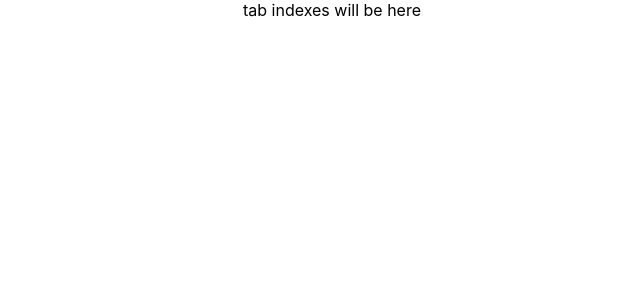
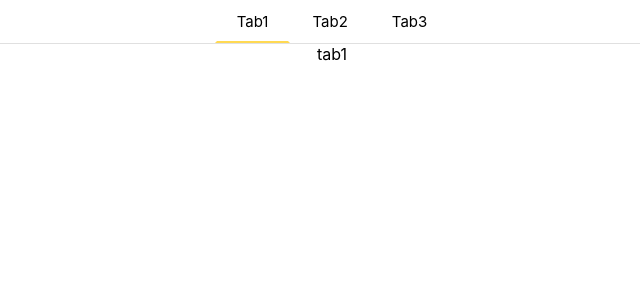
Before and after one commit to Jiho31/wanted_pre_onboarding, a React (Create React App) app in the folder custom-component/: page / in a window 1280 px wide. Shown: the top 300 px of the page, without its empty margins (308-948 px from the left). Built offline with nearby package versions, Linux system fonts and the light colour scheme.

Commit message:
Feat: Tab 컴포넌트 구현

```diff
--- a/custom-component/src/App.js
+++ b/custom-component/src/App.js
@@ -1,12 +1,39 @@
 import "./App.css";
+import React, { useState } from "react";
 import Tab from "./component/Tab";
 
+const tabElements = [
+  { id: 0, content: "tab1" },
+  { id: 1, content: "tab2" },
+  { id: 2, content: "tab3" },
+];
+
 function App() {
+  const [tabIndex, setTabIndex] = useState(0);
+
+  const renderElement = (idx) => {
+    setTabIndex(idx);
+  };
+
   return (
     <div className="App">
       <header>
-        <Tab />
+        <Tab tabEventHandler={renderElement} currentIndex={tabIndex} />
       </header>
+      <main>
+        <div>
+          {tabElements[tabIndex].content}
+          {/* 탭 내용 템플릿 */}
+          {/* <article>
+            <h1>title 1</h1>
+            <section>content1</section>
+          </article>
+          <article>
+            <h1>title 2</h1>
+            <section>content2</section>
+          </article> */}
+        </div>
+      </main>
     </div>
   );
 }
--- a/custom-component/src/component/Tab.js
+++ b/custom-component/src/component/Tab.js
@@ -1,7 +1,62 @@
 import React from "react";
+import styled from "styled-components";
 
-const Tab = () => {
-  return <div>tab indexes will be here</div>;
+const Tab = ({ tabEventHandler, currentIndex }) => {
+  const onClickHandler = (idx) => {
+    tabEventHandler(idx);
+  };
+
+  return (
+    <NavTab>
+      <ul>
+        <TabElement
+          className={currentIndex === 0 ? "isActive" : ""}
+          onClick={() => onClickHandler(0)}
+        >
+          Tab1
+        </TabElement>
+        <TabElement
+          className={currentIndex === 1 ? "isActive" : ""}
+          onClick={() => onClickHandler(1)}
+        >
+          Tab2
+        </TabElement>
+        <TabElement
+          className={currentIndex === 2 ? "isActive" : ""}
+          onClick={() => onClickHandler(2)}
+        >
+          Tab3
+        </TabElement>
+      </ul>
+    </NavTab>
+  );
 };
 
+const NavTab = styled.nav`
+  width: 900px;
+  display: flex;
+  justify-content: center;
+  margin: 0 auto;
+  border-bottom: 1px solid #e0e0e0;
+
+  ul {
+    display: flex;
+    flex-direction: row;
+  }
+`;
+const TabElement = styled.li`
+  padding: 10px 20px;
+  border: 2px solid #fff;
+  cursor: pointer;
+  font-size: 15px;
+
+  &:hover {
+    border-bottom: 2px solid #d9d9d9;
+  }
+
+  &.isActive {
+    border-bottom: 2px solid #ffd952;
+  }
+`;
+
 export default Tab;
```
